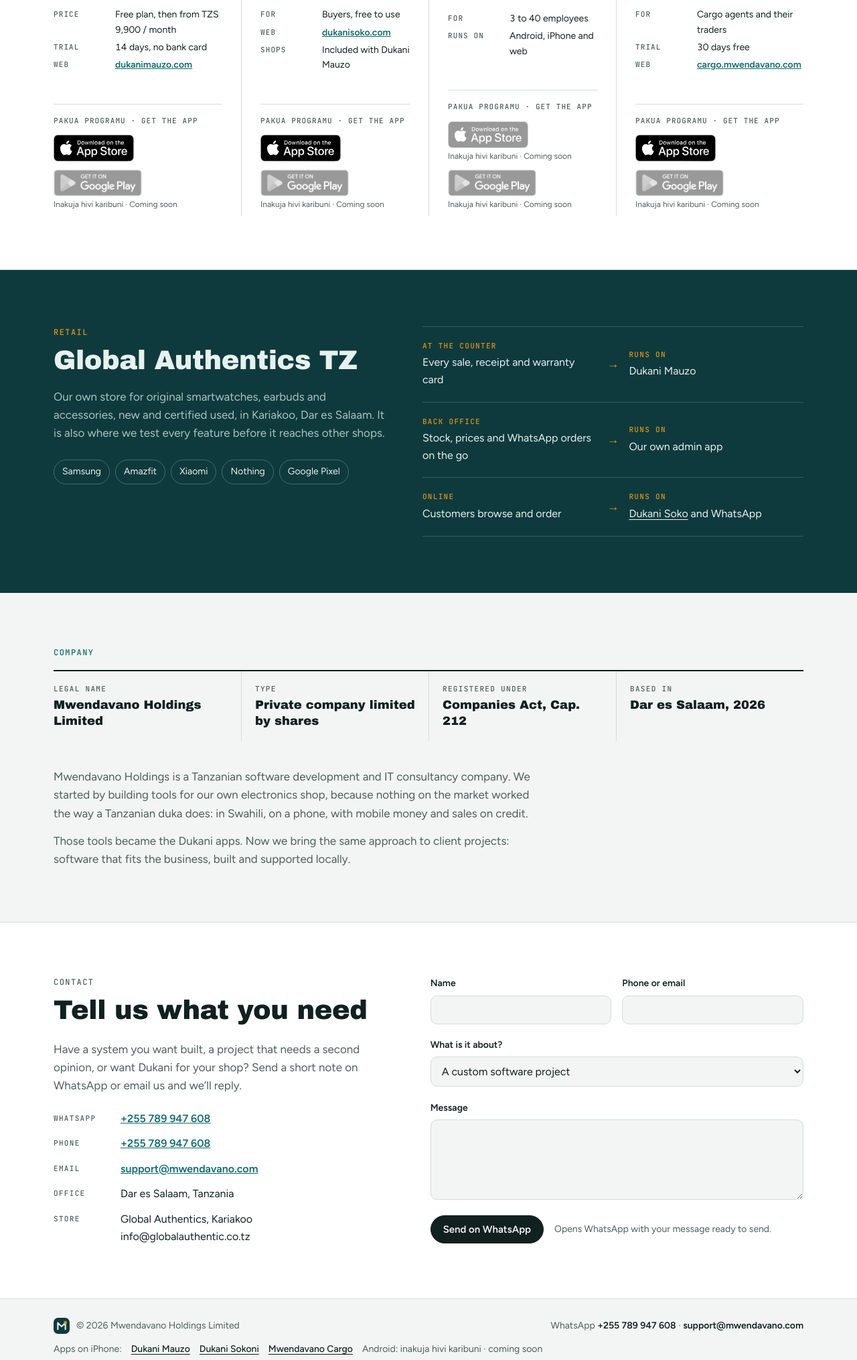
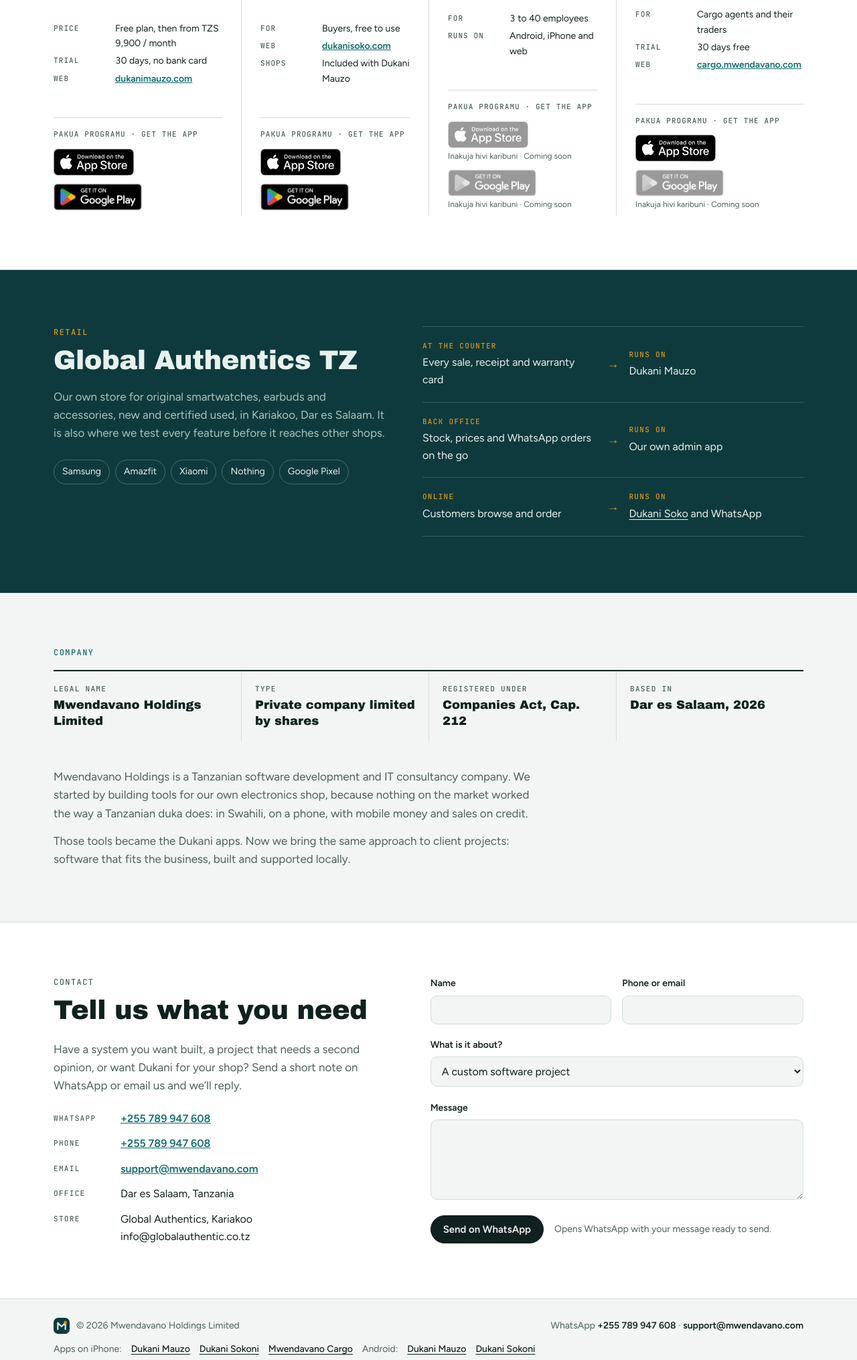
Before and after one commit to mwamba1992/mwendavano_website, a plain HTML site: page index.html in a window 1280 px wide. Shown: the part 3072-5102 px from the top of the page at 67% size. Drawn offline with Linux system fonts and the light colour scheme; a web font is replaced by a local one.

Commit message:
Google Play links for Dukani Mauzo and Dukani Sokoni (live on Play), in their columns and the footer; Mauzo trial is 30 days
Co-Authored-By: Claude Opus 5.5 <noreply@anthropic.com>

```diff
--- a/index.html
+++ b/index.html
@@ -542,14 +542,13 @@ footer a { color: var(--ink); font-weight: 600; text-decoration: none; }
           </ul>
           <dl class="meta">
             <div><dt>Price</dt><dd>Free plan, then from TZS 9,900 / month</dd></div>
-            <div><dt>Trial</dt><dd>14 days, no bank card</dd></div>
+            <div><dt>Trial</dt><dd>30 days, no bank card</dd></div>
             <div><dt>Web</dt><dd><a href="https://dukanimauzo.com" target="_blank" rel="noopener">dukanimauzo.com</a></dd></div>
           </dl>
           <div class="stores">
             <span class="lbl">Pakua programu · Get the app</span>
             <a class="store" href="https://apps.apple.com/tz/app/dukani-mauzo/id6825214528" target="_blank" rel="noopener"><img src="img/badges/app-store.svg" width="120" height="40" alt="Pakua Dukani Mauzo kwenye App Store (Download on the App Store)"></a>
-            <!-- Google Play (coming soon). When live, make this a link: https://play.google.com/store/apps/details?id=tz.dukani.admin -->
-            <span class="store soon"><img src="img/badges/google-play.png" width="132" height="40" alt="Dukani Mauzo kwenye Google Play: inakuja hivi karibuni (coming soon)"><small>Inakuja hivi karibuni · Coming soon</small></span>
+            <a class="store" href="https://play.google.com/store/apps/details?id=tz.dukani.admin" target="_blank" rel="noopener"><img src="img/badges/google-play.png" width="132" height="40" alt="Pakua Dukani Mauzo kwenye Google Play (Get it on Google Play)"></a>
           </div>
         </article>
 
@@ -573,8 +572,7 @@ footer a { color: var(--ink); font-weight: 600; text-decoration: none; }
           <div class="stores">
             <span class="lbl">Pakua programu · Get the app</span>
             <a class="store" href="https://apps.apple.com/tz/app/dukani-sokoni/id6825765848" target="_blank" rel="noopener"><img src="img/badges/app-store.svg" width="120" height="40" alt="Pakua Dukani Sokoni kwenye App Store (Download on the App Store)"></a>
-            <!-- Google Play (coming soon). When live, make this a link: https://play.google.com/store/apps/details?id=tz.dukani.shop -->
-            <span class="store soon"><img src="img/badges/google-play.png" width="132" height="40" alt="Dukani Sokoni kwenye Google Play: inakuja hivi karibuni (coming soon)"><small>Inakuja hivi karibuni · Coming soon</small></span>
+            <a class="store" href="https://play.google.com/store/apps/details?id=tz.dukani.shop" target="_blank" rel="noopener"><img src="img/badges/google-play.png" width="132" height="40" alt="Pakua Dukani Sokoni kwenye Google Play (Get it on Google Play)"></a>
           </div>
         </article>
 
@@ -720,12 +718,14 @@ footer a { color: var(--ink); font-weight: 600; text-decoration: none; }
   <div class="wrap">
     <span class="copy"><svg class="logo" viewBox="0 0 32 32" aria-hidden="true"><rect width="32" height="32" rx="9" fill="var(--logo-bg)"/><path d="M8.5 23V10l7.5 7.5L23.5 10v13" fill="none" stroke="var(--logo-fg)" stroke-width="2.8" stroke-linecap="round" stroke-linejoin="round"/><circle cx="23.5" cy="9.5" r="3.2" fill="var(--accent)"/></svg>© 2026 Mwendavano Holdings Limited</span>
     <span>WhatsApp <a href="https://wa.me/255789947608" target="_blank" rel="noopener">+255 789 947 608</a> · <a href="mailto:support@mwendavano.com">support@mwendavano.com</a></span>
-    <nav class="apps" aria-label="Our apps on the App Store">
+    <nav class="apps" aria-label="Our apps on the App Store and Google Play">
       <span>Apps on iPhone:</span>
       <a href="https://apps.apple.com/tz/app/dukani-mauzo/id6825214528" target="_blank" rel="noopener">Dukani Mauzo</a>
       <a href="https://apps.apple.com/tz/app/dukani-sokoni/id6825765848" target="_blank" rel="noopener">Dukani Sokoni</a>
       <a href="https://apps.apple.com/tz/app/mwendavano-cargo/id6827901463" target="_blank" rel="noopener">Mwendavano Cargo</a>
-      <span>Android: inakuja hivi karibuni · coming soon</span>
+      <span>Android:</span>
+      <a href="https://play.google.com/store/apps/details?id=tz.dukani.admin" target="_blank" rel="noopener">Dukani Mauzo</a>
+      <a href="https://play.google.com/store/apps/details?id=tz.dukani.shop" target="_blank" rel="noopener">Dukani Sokoni</a>
     </nav>
   </div>
 </footer>
```
